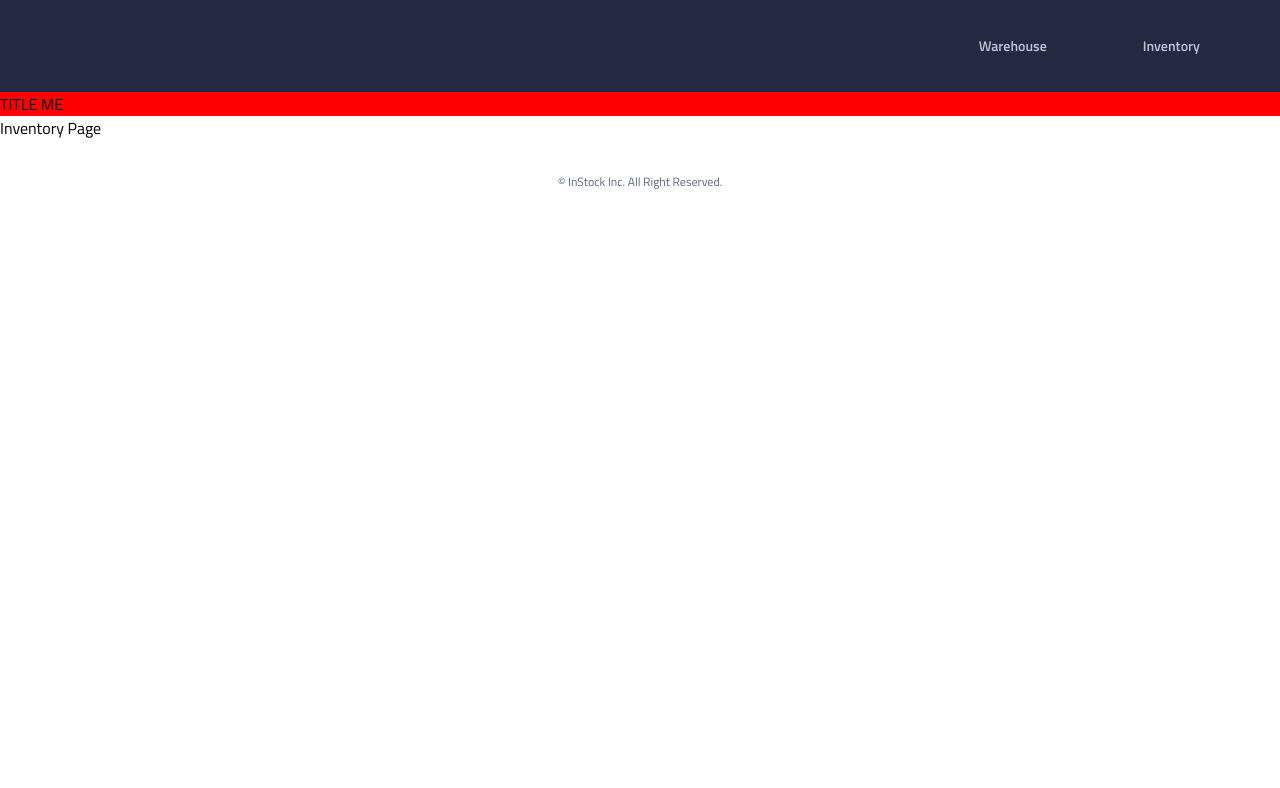
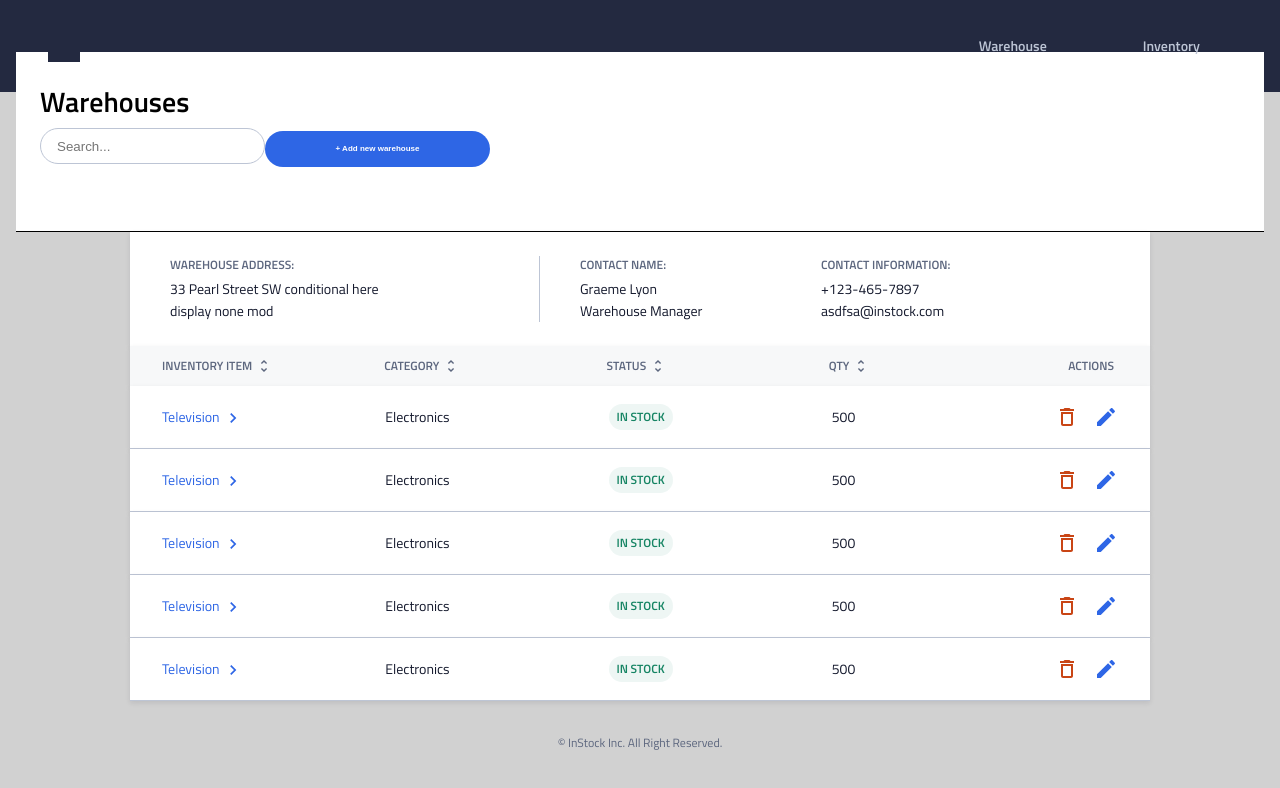
Before and after one commit to danlin0226/instock-merritt, a React (Create React App) app: page / in a window 1280 px wide. Shown: the top 788 px of the page. Built offline with nearby package versions, Linux system fonts and the light colour scheme.

Commit message:
added title component, made it dynamic, created search and button combo component

```diff
--- /dev/null
+++ b/src/components/search-combo/SearchCombo.jsx
@@ -0,0 +1,17 @@
+import './SearchCombo.scss'
+
+const SearchCombo = () => {
+  const text = '+ Add new warehouse'
+  return (
+    <div className="searchcombo">
+      <input
+        type="text"
+        className="searchcombo__searchbar"
+        placeholder="Search..."
+      />
+      <button className="searchcombo__button">{text}</button>
+    </div>
+  )
+}
+
+export default SearchCombo
--- /dev/null
+++ b/src/components/search-combo/SearchCombo.scss
@@ -0,0 +1,25 @@
+@use "../../main.scss";
+
+.searchcombo {
+    padding-top: 16px;
+    margin-left: 24px;
+
+    &__searchbar{
+        margin-bottom: 16px;
+        height: 36px;
+        border-radius: 28px;
+        border: 1px solid #bdc5d5;
+        width: 225px;
+        padding-left: 16px;
+    }
+
+    &__button {
+        background-color: main.$c_Instock-Indigo;
+        color: main.$c_white;
+        width: 225px;
+        border-radius: 20px;
+        height: 36px;
+        @include main.m_fontsize_lineh_weight(8px, 16px, 600);
+        border: none;
+    }
+}
--- a/src/components/title/Title.jsx
+++ b/src/components/title/Title.jsx
@@ -1,11 +1,19 @@
 import './Title.scss'
 import React from 'react'
+import SearchCombo from '../search-combo/SearchCombo'
 
 const Title = () => {
+  const text = 'Warehouses'
+  const wh = true
+  const inv = false
+
   return (
-    <footer className="title">
-      <div className="title__text">TITLE ME</div>
-    </footer>
+    <div className="title" style={wh || inv ? { height: '180px' } : ''}>
+      <div className="title__text-con">
+        <div className="title__text">{text}</div>
+        <div className="searchcombo__con">{(wh || inv) && <SearchCombo />}</div>
+      </div>
+    </div>
   )
 }
 
--- a/src/components/title/Title.scss
+++ b/src/components/title/Title.scss
@@ -1,15 +1,29 @@
 @use "../../main.scss";
 
+body {
+    background-color: #d1d1d1;
+}
 .title {
-    background-color: red;
+    @include main.m_sizing_leftright(margin-left, margin-right, 16px);
+    margin-top: -40px;
+    background-color: main.$c_white;
+    height: 125px;
+
+    &__text-con{
+        width: 100%;
+        height: 100%;
+        border-bottom: 1px solid black;
+    }
+    &__text{
+        width: 150px;
+        height: 36px;
+        padding-left: 24px;
+        @include main.m_fontsize_lineh_weight(28px, 36px, 600);
+        padding-top: 32px;
+    }
 }
 
-@include main.bp_small {
-    .title{
-        margin-top: -25px;
-        margin-left: 16px;
-        padding-left: 16px;
-        width: 200px;
-        height: 100px;
-    }
+.searchcombo__con {
+    padding-top: 24px;
+
 }
--- a/src/pages/WarehousesPage.jsx
+++ b/src/pages/WarehousesPage.jsx
@@ -1,13 +1,13 @@
 import React from 'react'
-import Title from '../components/title/Title'
 
 import WarehouseDetails from '../components/warehouse-details/WarehouseDetails'
+import Title from '../components/title/Title'
 
 const WarehousesPage = () => {
   return (
     <>
       <Title />
-      <div>Inventory Page</div>
+      <WarehouseDetails />
     </>
   )
 }
```
